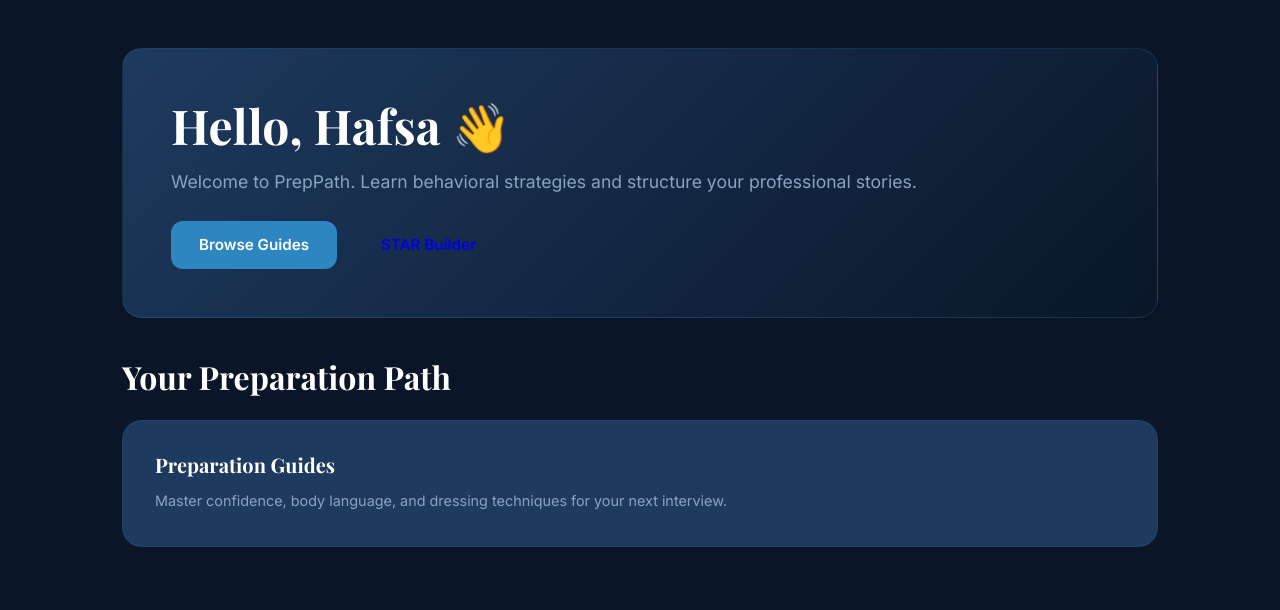
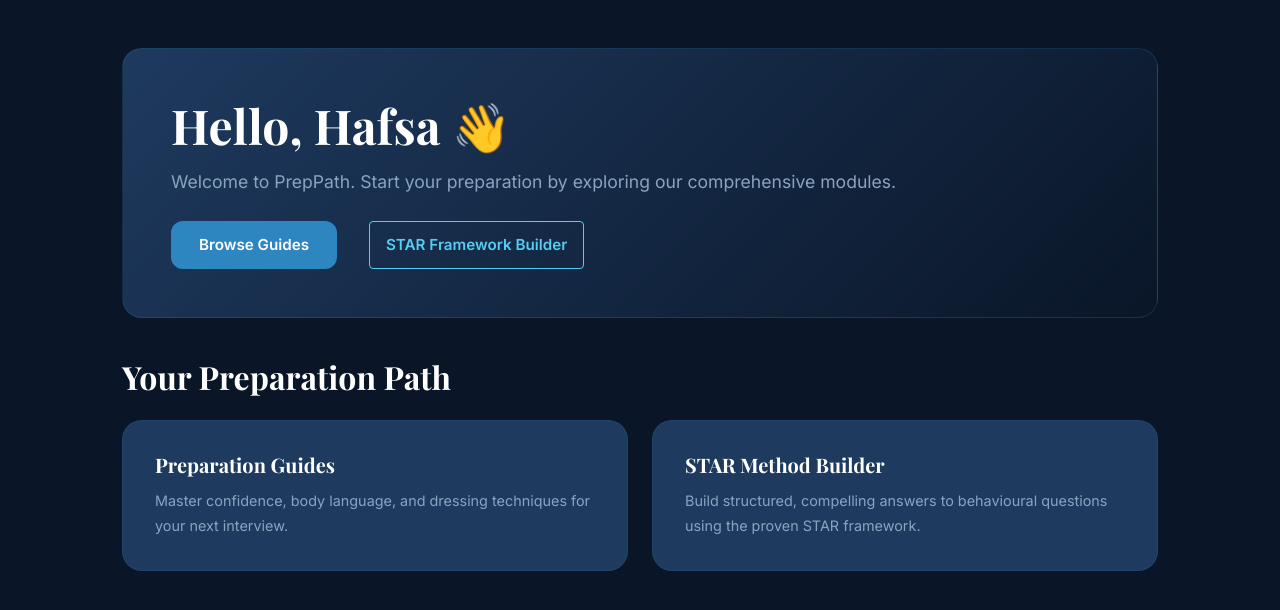
Before and after one commit to hafsaaatif197-bit/preppath, a Flask app: page / in a window 1280 px wide. Shown: the part 64-674 px from the top of the page. Run offline with Flask 3, Linux system fonts and the light colour scheme; a user stored in the database is signed in.

Commit message:
feat: expand index landing layouts to expose active STAR response framework entry card

```diff
--- a/templates/index.html
+++ b/templates/index.html
@@ -5,19 +5,26 @@
   <div class="hero">
     <div>
       <h1>Hello, {{ current_user.name.split()[0] }} 👋</h1>
-      <p class="hero-sub">Welcome to PrepPath. Learn behavioral strategies and structure your professional stories.</p>
-      <div class="hero-actions">
+      <p class="hero-sub">Welcome to PrepPath. Start your preparation by exploring our comprehensive modules.</p>
+      <div class="hero-actions" style="margin-top: 1.5rem;">
         <a href="{{ url_for('guides') }}" class="btn btn-primary">Browse Guides</a>
-        <a href="{{ url_for('star_builder') }}" class="btn btn-outline">STAR Builder</a>
+        <!-- STAR Builder Button -->
+        <a href="{{ url_for('star_builder') }}" class="btn btn-outline" style="margin-left: 1rem; padding: 0.5rem 1rem; border: 1px solid #56CCF2; border-radius: 4px; color: #56CCF2; text-decoration: none;">STAR Framework Builder</a>
       </div>
     </div>
   </div>
 
   <h2>Your Preparation Path</h2>
-  <div class="card-grid">
-    <a href="{{ url_for('guides') }}" class="guide-card card">
+  <div class="card-grid" style="display: grid; grid-template-columns: repeat(auto-fit, minmax(250px, 1fr)); gap: 1.5rem; margin-top: 1.5rem;">
+    <a href="{{ url_for('guides') }}" class="guide-card card" style="text-decoration: none; color: inherit;">
       <h3>Preparation Guides</h3>
       <p>Master confidence, body language, and dressing techniques for your next interview.</p>
+    </a>
+
+    <!-- Added Card for STAR Method Builder on the Grid -->
+    <a href="{{ url_for('star_builder') }}" class="guide-card card" style="text-decoration: none; color: inherit;">
+      <h3>STAR Method Builder</h3>
+      <p>Build structured, compelling answers to behavioural questions using the proven STAR framework.</p>
     </a>
   </div>
 </div>
```
